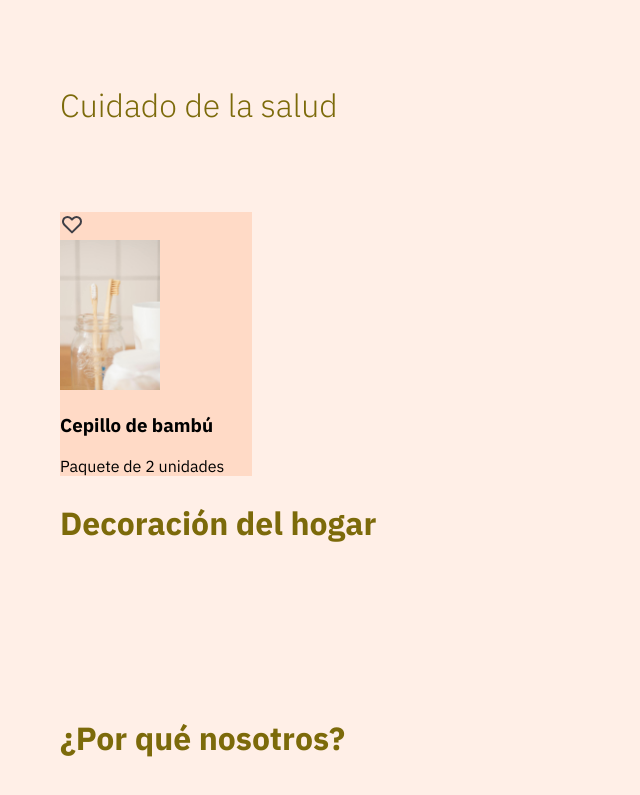
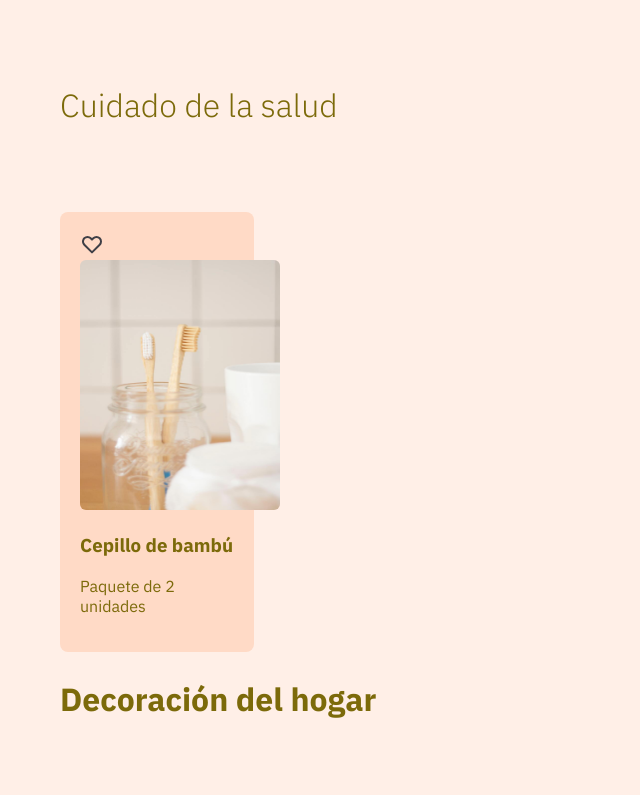
Before and after one commit to UboldiTIC/eco-store-platzi, a plain HTML site: page index.html in a window 1280 px wide. Shown: the part 667-1462 px from the top of the page, without its empty margins (0-640 px from the left). Drawn offline with Linux system fonts and the light colour scheme.

Commit message:
Add product-card

```diff
--- a/SCSS/main.scss
+++ b/SCSS/main.scss
@@ -83,11 +83,17 @@ section {
             padding-bottom: 60px;
         }
         .product-card {
-            width: 15vw;
+            width: 12vw;
             height: auto;
             background-color: $secondary-color;
+            color: $primary-text-color;
+            padding: 20px;
+            border-radius: 8px;
             img {
-                width: 100px;
+                width: 200px;
+                height: 250px;
+                background-image: cover;
+                border-radius: 6px;
 
             }
         }
```
Also changed, not shown: css/main.css, 1 other file.
